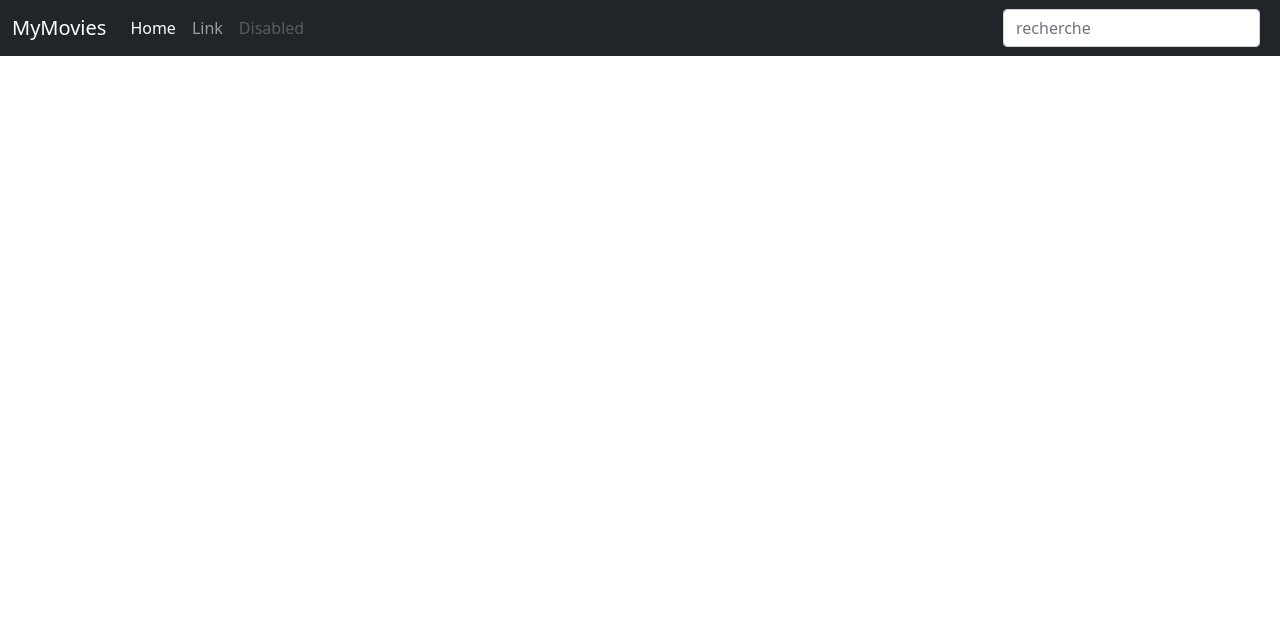
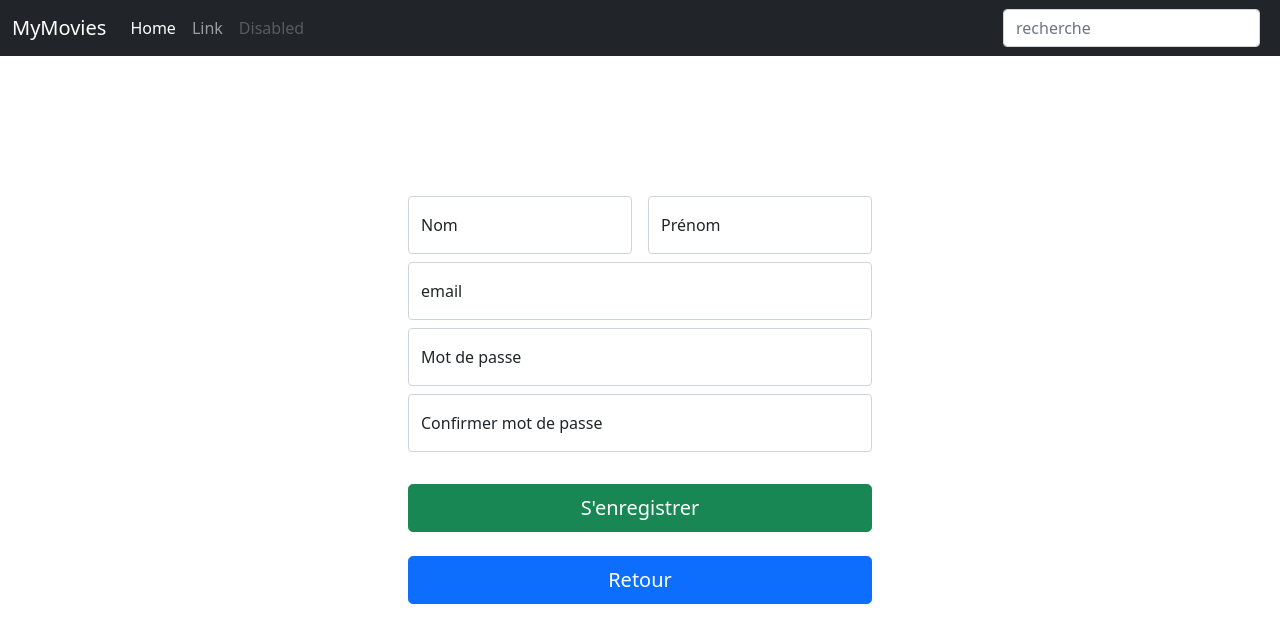
Before and after one commit to FabienDaguet/MovieTs, a React (Create React App) app: page /register in a window 1280 px wide. Shown: the top 642 px of the page. Built offline with nearby package versions, Linux system fonts and the light colour scheme.

Commit message:
create register page

```diff
--- a/src/App.css
+++ b/src/App.css
@@ -46,7 +46,18 @@
 
 .form-signin {
   width: 100%;
-  max-width: 330px;
-  padding: 15px;
+  max-width: 21rem;
+  padding: 1rem;
   margin: auto;
 }
+
+.form-register {
+  width: 100%;
+  max-width: 31rem;
+  padding: 1rem;
+  margin: auto;
+}
+
+.form-controlRegister {
+  width: calc(31rem/2 - 1.5rem) !important;
+}
--- a/src/components/Header.jsx
+++ b/src/components/Header.jsx
@@ -7,16 +7,16 @@ const Header = ({ setSearch }) => {
         <nav className='navbar navbar-expand-md navbar-dark fixed-top bg-dark'>
             <div className='container-fluid'>
                 <span className='navbar-brand'>MyMovies</span>
-                <button class="navbar-toggler" type="button" data-bs-toggle="collapse" data-bs-target="#navbarCollapse" aria-controls="navbarCollapse"><span class="navbar-toggler-icon"></span></button>
+                <button className="navbar-toggler" type="button" data-bs-toggle="collapse" data-bs-target="#navbarCollapse" aria-controls="navbarCollapse"><span className="navbar-toggler-icon"></span></button>
                 <div className="navbar-collapse collapse" id="navbarCollapse">
-                    <ul class="navbar-nav me-auto mb-2 mb-md-0">
-                        <li class="nav-item">
+                    <ul className="navbar-nav me-auto mb-2 mb-md-0">
+                        <li className="nav-item">
                             <a className="nav-link active" aria-current="page">Home</a>
                         </li>
-                        <li class="nav-item">
+                        <li className="nav-item">
                             <a className="nav-link">Link</a>
                         </li>
-                        <li class="nav-item">
+                        <li className="nav-item">
                             <a className="nav-link disabled">Disabled</a>
                         </li>
                     </ul>
--- a/src/components/Index.jsx
+++ b/src/components/Index.jsx
@@ -29,6 +29,7 @@ const Index = () => {
                         type="text"
                         label="login"
                         name="login"
+                        className="form-control mb-2"
                         id="floatingInput"
                         placeholder="exemple@mail.com"
                         value={user.email}
@@ -38,6 +39,7 @@ const Index = () => {
                         type="password"
                         label="Mot de passe"
                         name="password"
+                        className="form-control mb-2"
                         id="floatingPassword"
                         placeholder="Mot de passe"
                         value={user.password}
--- /dev/null
+++ b/src/components/Register.jsx
@@ -0,0 +1,91 @@
+import React from 'react'
+import TextInput from "./TextInput";
+import { useState } from 'react';
+import { useNavigate } from 'react-router-dom';
+
+const Register = () => {
+
+    let navigate = useNavigate();
+    const [user, setUser] = useState({
+        email: '',
+        password: ''
+    });
+
+    const submit = (e) => {
+        //console.log(user);
+        const isLogged = user.email === 'admin' && user.password === 'password';
+        if (isLogged) {
+            navigate("/films")
+        }
+    }
+
+    return (
+
+        // Login form
+        <main className='text-center input-body'>
+            <div className='form-register'>
+                <form className="form">
+                    <div className='d-flex justify-content-between'>
+                        <TextInput
+                            type="text"
+                            label="Nom"
+                            name="Nom"
+                            className="form-controlRegister form-control mb-2 "
+                            id="floatingInputName"
+                            placeholder="Dupont"
+                            value={user.name}
+                            action={(event) => setUser({ ...user, name: event.target.value })}
+                        />
+                        <TextInput
+                            type="text"
+                            label="Prénom"
+                            name="Prénom"
+                            className="form-control mb-2 form-controlRegister"
+                            id="floatingInputFirstName"
+                            placeholder="exemple@mail.com"
+                            value={user.firstName}
+                            action={(event) => setUser({ ...user, firstName: event.target.value })}
+                        />
+                    </div>
+
+                    <TextInput
+                        type="email"
+                        label="email"
+                        name="email"
+                        className="form-control mb-2"
+                        id="floatingInputEmail"
+                        placeholder="Mot de passe"
+                        value={user.email}
+                        action={(event) => setUser({ ...user, email: event.target.value })}
+                    />
+
+                    <TextInput
+                        type="password"
+                        label="Mot de passe"
+                        name="password"
+                        className="form-control mb-2"
+                        id="floatingPassword"
+                        placeholder="Mot de passe"
+                        value={user.password}
+                        action={(event) => setUser({ ...user, password: event.target.value })}
+                    />
+                    <TextInput
+                        type="password"
+                        label="Confirmer mot de passe"
+                        name="password"
+                        className="form-control mb-2"
+                        id="floatingPasswordConfirm"
+                        placeholder="Mot de passe"
+                        value={user.password}
+                        //action={(event) => setUser({ ...user, password: event.target.value })}
+                    />
+                    <button className='w-100 btn btn-lg btn-success mt-4' type='submit' onClick={submit}>S'enregistrer</button>
+                    <button className='w-100 btn btn-lg btn-primary mt-4'>Retour</button>
+                </form>
+            </div>
+        </main>
+
+    )
+}
+
+export default Register
--- a/src/components/Router.jsx
+++ b/src/components/Router.jsx
@@ -4,6 +4,7 @@ import Header from './Header'
 import Index from './Index'
 import MovieDetail from './MovieDetail'
 import MoviesList from './MoviesList'
+import Register from './Register'
 
 const Router = () => {
 
@@ -15,6 +16,7 @@ const Router = () => {
             <Header setSearch={setSearch}/>
             <Routes>
                 <Route path="/" element={<Index />} />
+                <Route path="/register" element={<Register />} />
                 <Route path="/films" element={<MoviesList setSelectedMovie={setSelectedMovie} search={search}/>} />
                 <Route path="/films/:id" element={<MovieDetail selectedMovie={selectedMovie}/>} />
             </Routes>
--- a/src/components/TextInput.jsx
+++ b/src/components/TextInput.jsx
@@ -5,7 +5,7 @@ const TextInput = (props) => {
         <div className="form-floating">
             <input
                 type={props.type}
-                className="form-control"
+                className={props.className}
                 id={props.id}
                 placeholder={props.placeholder}
                 value={props.value}
```
